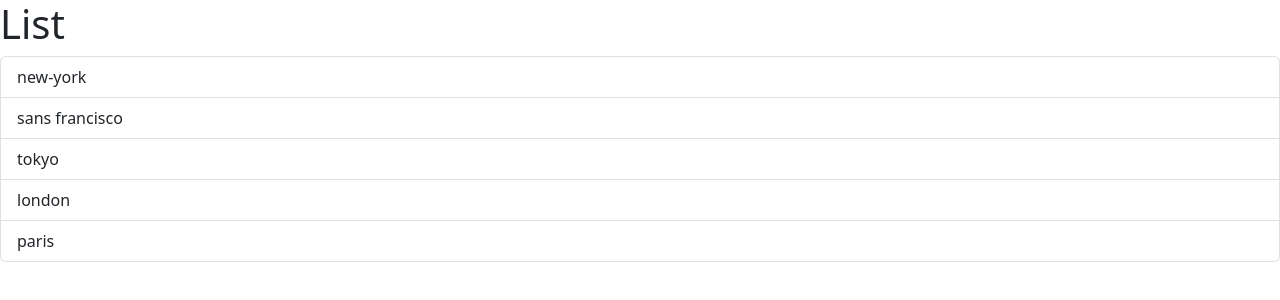
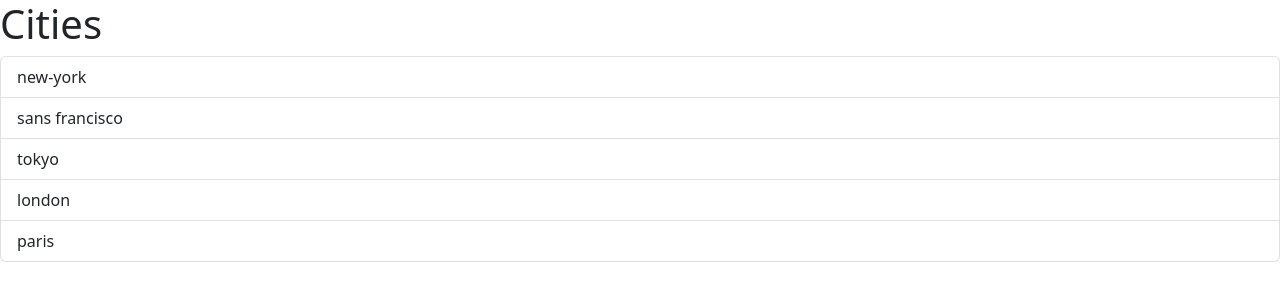
Before and after one commit to MrTuttle/react-app, a React (Vite) app: page / in a window 1280 px wide. Shown: the top 300 px of the page. Built offline with nearby package versions, Linux system fonts and the light colour scheme.

Commit message:
to passing function via props

```diff
--- a/src/App.tsx
+++ b/src/App.tsx
@@ -1,7 +1,13 @@
-import ListGroup from  './components/ListGroup';
+import ListGroup from "./components/ListGroup";
 
 function App() {
-  return <div><ListGroup /></div>
+  let items = ["new-york", "sans francisco", "tokyo", "london", "paris"];
+
+  return (
+    <div>
+      <ListGroup items={items} heading={"Cities"} />
+    </div>
+  );
 }
 
 export default App;
--- a/src/components/ListGroup.tsx
+++ b/src/components/ListGroup.tsx
@@ -1,22 +1,29 @@
-import { MouseEvent } from "react";
+import { useState } from "react";
 
-function ListGroup() {
-  let items = ["new-york", "sans francisco", "tokyo", "london", "paris"];
+interface Props {
+  items: string[];
+  heading: string;
+}
 
-
-  // EventHandler convention : name it handle(nameEvent)
-	// log(event) or log(event.something) to target all event properties
-  const handleClick = (event: MouseEvent) => console.log(event);
+function ListGroup({items, heading}: Props) {
+  const [selectedIndex, setSelectedIndex] = useState(-1);
 
   return (
     <>
-      <h1>List</h1>
+      <h1>{heading}</h1>
+      {items.length === 0 && <p>no item found</p>}
       <ul className="list-group">
         {items.map((item, index) => (
           <li
-            className="list-group-item"
+            className={
+              selectedIndex === index
+                ? "list-group-item active"
+                : "list-group-item"
+            }
             key={item}
-            onClick={handleClick}
+            onClick={() => {
+              setSelectedIndex(index);
+            }}
           >
             {item}
           </li>
@@ -26,5 +33,3 @@
   );
 }
 export default ListGroup;
-
-// => SyntheticBaseEvent {_reactName: 'onClick', _targetIn
```
